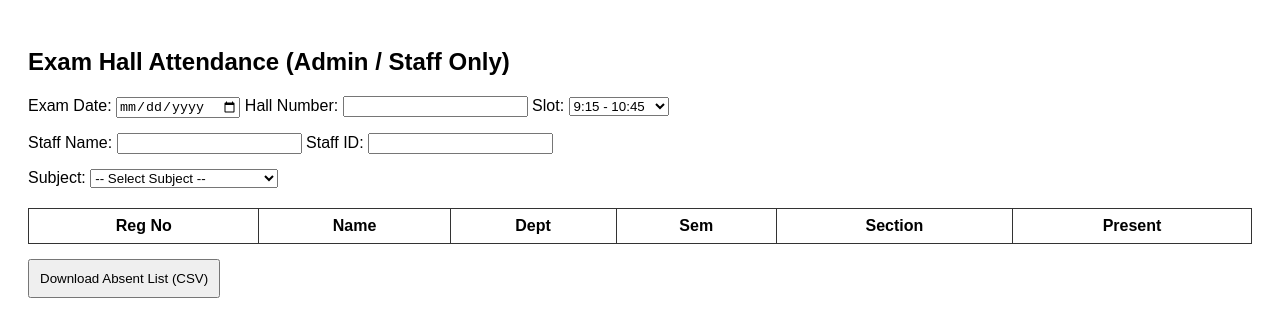
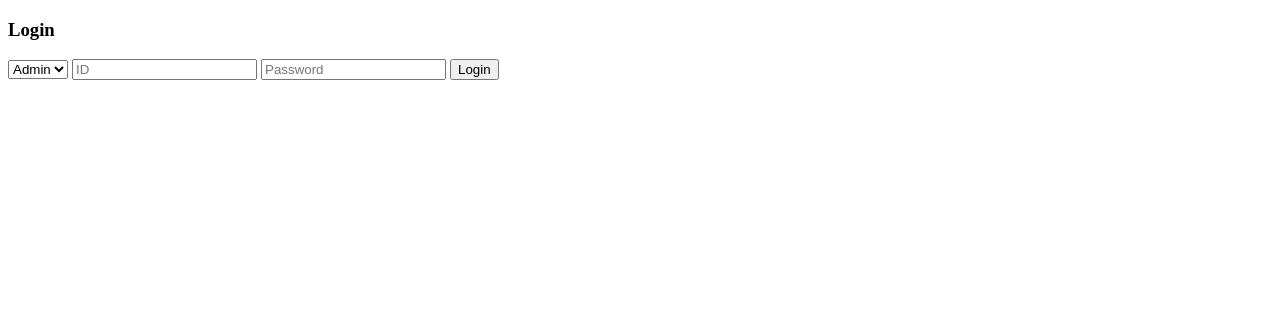
Before and after one commit to Abishekus01/absent_list_CIA, a plain HTML site: page index.html in a window 1280 px wide. Drawn offline with Linux system fonts and the light colour scheme.

Commit message:
updated sucessfully

```diff
--- a/index.html
+++ b/index.html
@@ -1,65 +1,22 @@
 <!DOCTYPE html>
 <html>
 <head>
-  <title>Exam Hall Attendance System</title>
-  <link rel="stylesheet" href="style.css">
+  <title>Login</title>
 </head>
 <body>
 
-<h2>Exam Hall Attendance (Admin / Staff Only)</h2>
+<h3>Login</h3>
 
-<!-- Exam Details -->
-<div class="box">
-  <label>Exam Date:</label>
-  <input type="date" id="examDate">
+<select id="role">
+  <option value="admin">Admin</option>
+  <option value="staff">Staff</option>
+</select>
 
-  <label>Hall Number:</label>
-  <input type="text" id="hallNo">
+<input type="text" id="loginId" placeholder="ID">
+<input type="password" id="loginPass" placeholder="Password">
 
-  <label>Slot:</label>
-  <select id="slot">
-    <option>9:15 - 10:45</option>
-    <option>11:15 - 12:45</option>
-    <option>1:15 - 2:45</option>
-    <option>3:15 - 4:45</option>
-  </select>
-</div>
-
-<!-- Staff Details -->
-<div class="box">
-  <label>Staff Name:</label>
-  <input type="text" id="staffName">
-
-  <label>Staff ID:</label>
-  <input type="text" id="staffId">
-</div>
-
-<!-- Subject Selection -->
-<div class="box">
-  <label>Subject:</label>
-  <select id="subject" onchange="loadStudents()">
-    <option value="">-- Select Subject --</option>
-    <option value="CS301">CS301 - Operating Systems</option>
-    <option value="CS302">CS302 - DBMS</option>
-  </select>
-</div>
-
-<!-- Attendance Table -->
-<table id="attendanceTable">
-  <thead>
-    <tr>
-      <th>Reg No</th>
-      <th>Name</th>
-      <th>Dept</th>
-      <th>Sem</th>
-      <th>Section</th>
-      <th>Present</th>
-    </tr>
-  </thead>
-  <tbody></tbody>
-</table>
-
-<button onclick="downloadAbsent()">Download Absent List (CSV)</button>
+<button onclick="login()">Login</button>
+<p id="error"></p>
 
 <script src="script.js"></script>
 </body>
--- a/script.js
+++ b/script.js
@@ -1,58 +1,27 @@
-// 1. Sample Master Sheet
-const students = [
-  {reg: "CS001", name: "Arun", dept: "CSE", sem: 5, sec: "A", subject: "CS301"},
-  {reg: "CS002", name: "Bala", dept: "CSE", sem: 5, sec: "A", subject: "CS301"},
-  {reg: "CS003", name: "Divya", dept: "CSE", sem: 5, sec: "B", subject: "CS302"},
-  {reg: "CS004", name: "Karthi", dept: "CSE", sem: 5, sec: "B", subject: "CS302"}
+const admins = [
+  { id: "admin01", pass: "admin123" }
 ];
 
-let absentList = [];
+const staff = [
+  { id: "staff101", pass: "staff123", slot: "9:15 - 10:45" }
+];
 
-function loadStudents() {
-  const subject = document.getElementById("subject").value;
-  const tableBody = document.querySelector("#attendanceTable tbody");
-  tableBody.innerHTML = "";
-  absentList = [];
+function login() {
+  const role = role.value;
+  const id = loginId.value;
+  const pass = loginPass.value;
 
-  students
-    .filter(s => s.subject === subject)
-    .forEach(s => {
-      const row = document.createElement("tr");
+  if (role === "admin") {
+    const a = admins.find(x => x.id === id && x.pass === pass);
+    if (a) window.location.href = "admin.html";
+    else error.innerText = "Invalid Admin Login";
+  }
 
-      row.innerHTML = `
-        <td>${s.reg}</td>
-        <td>${s.name}</td>
-        <td>${s.dept}</td>
-        <td>${s.sem}</td>
-        <td>${s.sec}</td>
-        <td>
-          <input type="checkbox" checked
-            onchange="markAbsent(this, '${s.reg}', '${s.name}')">
-        </td>
-      `;
-      tableBody.appendChild(row);
-    });
-}
-
-// 9. Absent Students List
-function markAbsent(cb, reg, name) {
-  if (!cb.checked) {
-    absentList.push({reg, name});
-  } else {
-    absentList = absentList.filter(s => s.reg !== reg);
+  if (role === "staff") {
+    const s = staff.find(x => x.id === id && x.pass === pass);
+    if (s) {
+      localStorage.setItem("slot", s.slot);
+      window.location.href = "staff.html";
+    } else error.innerText = "Invalid Staff Login";
   }
 }
-
-// 10. Download CSV
-function downloadAbsent() {
-  let csv = "Reg No,Name\n";
-  absentList.forEach(s => {
-    csv += `${s.reg},${s.name}\n`;
-  });
-
-  const blob = new Blob([csv], { type: "text/csv" });
-  const link = document.createElement("a");
-  link.href = URL.createObjectURL(blob);
-  link.download = "Absent_List.csv";
-  link.click();
-}
```
